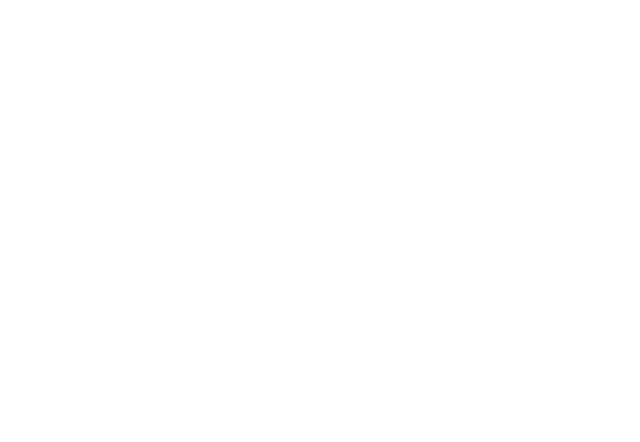
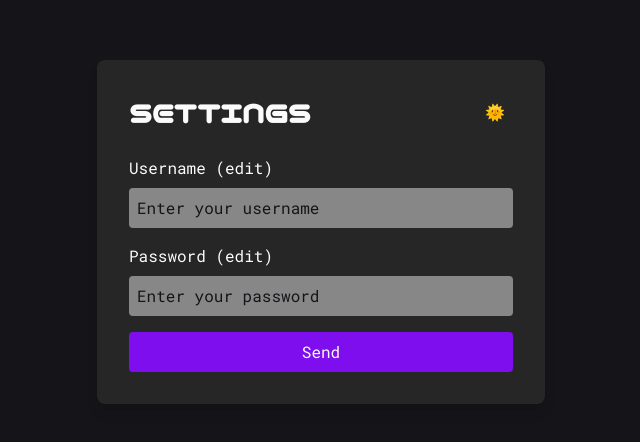
Before and after one commit to FullStack-Elite-Bootcamp-IV/social-media-front, a Next.js app: page /pages/settings in a window 1280 px wide. Before the commit this address had no page. Shown: the part 168-610 px from the top of the page, without its empty margins (319-959 px from the left). Built offline with nearby package versions, Linux system fonts and the light colour scheme.

Commit message:
settings page with dark mode and light mode

```diff
--- a/src/app/pages/settings/page.tsx
+++ b/src/app/pages/settings/page.tsx
@@ -1,18 +1,70 @@
 'use client'
+import { useState } from "react";
+import { FormEvent } from "react";
 
-import { useEffect } from "react";
-import { useAuth } from "../../context/authContext";
-import AuthGuard from "@/app/components/Guards/AuthGuard";
+export default function SettingsForm() {
+  const [darkMode, setDarkMode] = useState(true);
+  const [name, setName] = useState('');
+  const [password, setPasword] = useState('');
 
-const Settings = () => {
-    return (
-        <AuthGuard>
-        <main className="bg-white">
-            <h1>Settings</h1>
-            <p>Roboto</p>
-        </main>
-        </AuthGuard>
-    );
+  const handlePost = (event: FormEvent<HTMLFormElement>) => {
+    event.preventDefault();
+
+    const formData={
+        name,
+        password,
+    }
+
+    console.log(formData);
+  }
+  return (
+    <div className={`${darkMode ? 'bg-darkVoid text-blancoHueso' : 'bg-blancoHueso text-darkVoid'} h-screen flex items-center justify-center`}>
+      <div className={`${darkMode ? 'bg-slateGray' : 'bg-blancoHueso'} p-8 rounded-lg shadow-lg w-full max-w-md`}>
+        <div className="flex justify-between items-center mb-6">
+          <h1 className="text-3xl font-bold">SETTINGS</h1>
+          <button
+            className="text-blancoHueso bg-slateGray p-2 rounded-full"
+            onClick={() => setDarkMode(!darkMode)}
+          >
+            {darkMode ? '🌞' : '🌜'}
+          </button>
+        </div>
+        <form onSubmit={handlePost}>
+          <div className="mb-4">
+            <label className="block mb-2" htmlFor="username">
+              Username (edit)
+            </label>
+            <input
+              className={`${darkMode ? 'bg-dustyGray text-blancoHueso placeholder:text-darkVoid' : 'bg-blancoHueso text-darkVoid border-2'} w-full p-2 rounded`}
+              type="text"
+              id="username"
+              placeholder="Enter your username"
+              value={name}
+              onChange={(e) => setName(e.target.value)}
+
+            />
+          </div>
+          <div className="mb-4">
+            <label className="block mb-2" htmlFor="password">
+              Password (edit)
+            </label>
+            <input
+              className={`${darkMode ? 'bg-dustyGray text-blancoHueso placeholder:text-darkVoid' : 'bg-blancoHueso text-darkVoid border-2'} w-full p-2 rounded `}
+              type="password"
+              id="password"
+              placeholder="Enter your password"
+              value={password}
+              onChange={(e) => setPasword(e.target.value)}
+            />
+          </div>
+          <button
+            type="submit"
+            className={`${darkMode ? 'bg-liquidLava text-blancoHueso' : 'bg-liquidLava text-blancoHueso'} w-full p-2 rounded hover:bg-ligthPurple transition-colors`}
+          >
+            Send
+          </button>
+        </form>
+      </div>
+    </div>
+  );
 }
-
-export default Settings;
```
